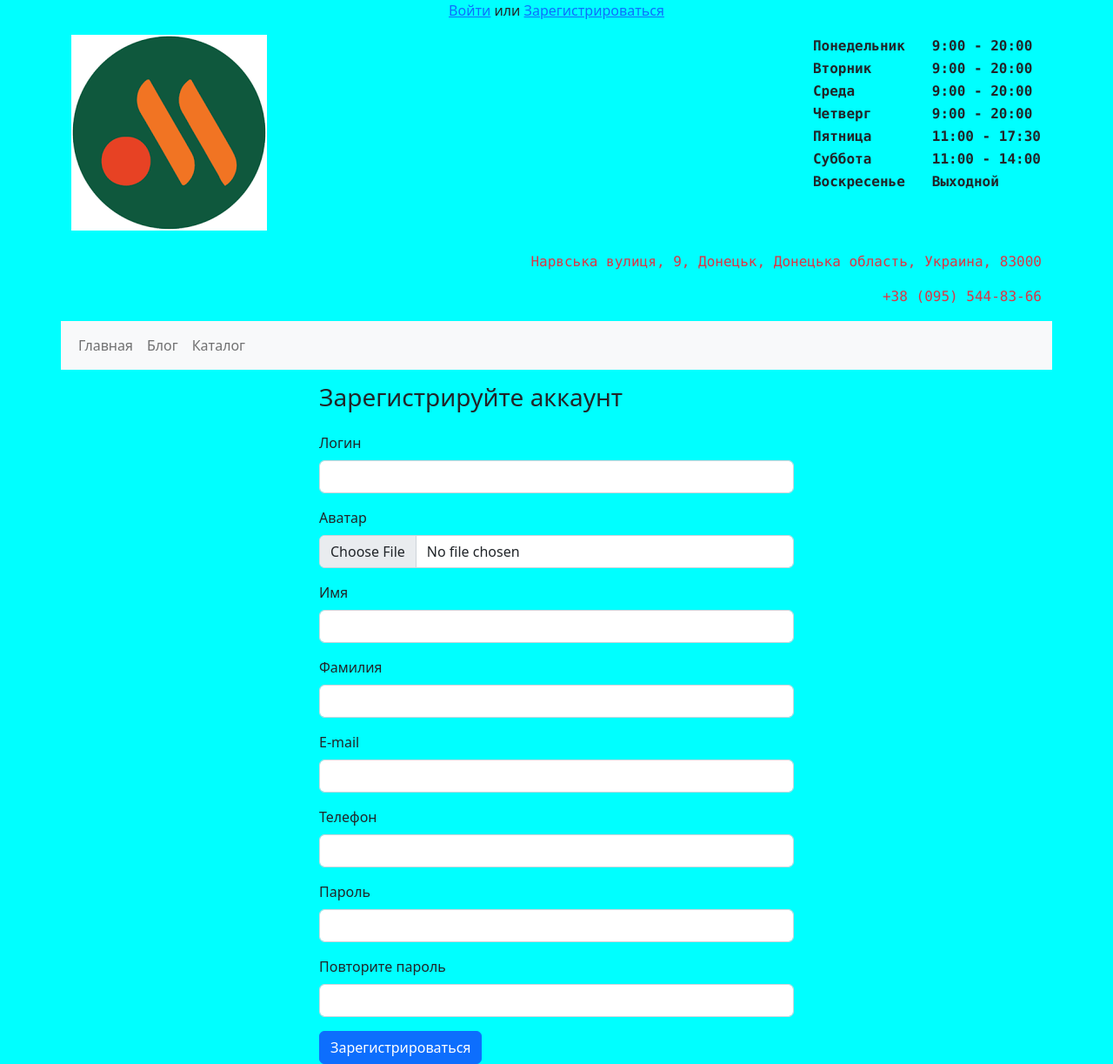
After one commit to lamentable-kid/vkysno, a Django app: page /login/register/ in a window 1280 px wide. The commit adds this page. Shown: the whole page at 87% size. Run offline with Django 4.2, Linux system fonts and the light colour scheme; lists and menus that the app fills with data are empty; parts of the project's set-up code (start-up, migrations or seed data) failed here and were passed over.

Commit message:
register

```diff
--- a/apps/user/forms.py
+++ b/apps/user/forms.py
@@ -1,6 +1,29 @@
 from django import forms
+
+from apps.user.models import User
 
 
 class LoginForm(forms.Form):
     username = forms.CharField()
     password = forms.CharField(widget=forms.PasswordInput)
+
+
+class RegisterForm(forms.ModelForm):
+    password_confirm = forms.CharField(widget=forms.PasswordInput)
+
+    class Meta:
+        model = User
+        fields = ['username', 'image', 'first_name', 'last_name', 'email', 'phone', 'password', 'password_confirm']
+
+    def clean_email(self):
+        cleaned_data = self.cleaned_data
+        user = User.objects.filter(email=cleaned_data['email'])
+        if user:
+            raise forms.ValidationError('Пользователь с таким email уже существует')
+        return cleaned_data['email']
+
+    def clean_password_confirm(self):
+        cleaned_data = self.cleaned_data
+        if cleaned_data['password'] != cleaned_data['password_confirm']:
+            raise forms.ValidationError('Пароли не совпадают')
+        return cleaned_data['password_confirm']
--- a/apps/user/urls.py
+++ b/apps/user/urls.py
@@ -5,4 +5,5 @@ from apps.user import views
 urlpatterns = [
     path('login/', views.user_login, name='login'),
     path('logout/', views.user_logout, name='logout'),
+    path('register/', views.user_register, name='register'),
 ]
--- a/apps/user/views.py
+++ b/apps/user/views.py
@@ -1,6 +1,6 @@
 from django.shortcuts import render, redirect
 from django.contrib.auth import authenticate, login, logout
-from apps.user.forms import LoginForm
+from apps.user.forms import LoginForm, RegisterForm
 from django.http import HttpResponseRedirect
 from django.urls import reverse
 
@@ -16,6 +16,8 @@ def user_login(request):
             if user:
                 if user.is_active:
                     login(request, user)
+                    # if next_page == '/login/register/':
+                    #     reverse('home')
                     return HttpResponseRedirect(next_page)
                 else:
                     error = 'Вы забанены, идите лесом -->'
@@ -29,3 +31,19 @@ def user_login(request):
 def user_logout(request):
     logout(request)
     return redirect('home')
+
+
+def user_register(request):
+    error = None
+    next_page = request.GET.get('next', reverse('home'))
+    if request.method == 'POST':
+        form = RegisterForm(request.POST, request.FILES)
+        if form.is_valid():
+            user = form.save(commit=False)
+            user.set_password(form.cleaned_data['password'])
+            user.save()
+            return render(request, 'user/welcome.html', {'user': user, 'next_page': next_page})
+        error = form.errors
+    else:
+        form = RegisterForm()
+    return render(request, 'user/register.html', {'form': form, 'error': error})
--- a/templates/base.html
+++ b/templates/base.html
@@ -29,7 +29,9 @@
                 {% if request.user.is_authenticated %}
                     <p class="text-center">Привет {{ request.user.username}} (<a href="{% url 'logout' %}">Выйти</a>)</p>
                 {% else %}
-                    <p class="text-center"><a href="{% url 'login' %}?next={{ request.path }}">Войти</a></p>
+                    <p class="text-center"><a href="{% url 'login' %}?next={% if request.GET.next %}{{ request.GET.next }}{% else %}{{ request.path }}{% endif %}">Войти</a>
+                        или
+                        <a href="{% url 'register' %}?next={{ request.path }}">Зарегистрироваться</a></p>
                 {% endif %}
                 <a href="{% url 'home' %}">
                     <img src="{% static 'logo.png' %}" alt="Вкусно" title="Вкусно" id="logo">
--- /dev/null
+++ b/templates/user/register.html
@@ -0,0 +1,57 @@
+{% extends "base.html" %}
+{% block meta_tags %}
+    {% include '_meta_tags.html' with meta_title='Регистрация' %}
+{% endblock %}
+{% block content %}
+    <div class="row">
+        <div class="col-sm-12 col-md-3"></div>
+        <div class="col-sm-12 col-md-6">
+            <h3 class="my-header">Зарегистрируйте аккаунт</h3>
+            {% if error %}
+                <div class="alert alert-danger" role="alert">
+                    {{ error }}
+                </div>
+            {% endif %}
+            <form method="post" enctype="multipart/form-data">
+{#                enctype - передача аватарки, вместо form-data может быть json и т.д.#}
+                {% csrf_token %}
+                <div class="mb-3">
+                    <label for="username" class="form-label">Логин</label>
+                    <input type="text" class="form-control" id="username" name="username" required>
+                </div>
+                <div class="mb-3">
+                    <label for="image" class="form-label">Аватар</label>
+                    <input type="file" class="form-control" id="image" name="image" required>
+                </div>
+                <div class="mb-3">
+                    <label for="first_name" class="form-label">Имя</label>
+                    <input type="text" class="form-control" id="first_name" name="first_name" required>
+                </div>
+                <div class="mb-3">
+                    <label for="last_name" class="form-label">Фамилия</label>
+                    <input type="text" class="form-control" id="last_name" name="last_name" required>
+                </div>
+                <div class="mb-3">
+                    <label for="email" class="form-label">E-mail</label>
+                    <input type="email" class="form-control" id="email" name="email" required>
+                </div>
+                <div class="mb-3">
+                    <label for="phone" class="form-label">Телефон</label>
+                    <input type="text" class="form-control" id="phone" name="phone" required>
+                </div>
+                <div class="mb-3">
+                    <label for="password" class="form-label">Пароль</label>
+                    <input type="password" class="form-control" id="password" name="password" required>
+                </div>
+                <div class="mb-3">
+                    <label for="password_confirm" class="form-label">Повторите пароль</label>
+                    <input type="password" class="form-control" id="password_confirm" name="password_confirm" required>
+                </div>
+                <button type="submit" class="btn btn-primary">Зарегистрироваться</button>
+            </form>
+        </div>
+    </div>
+{% endblock %}
+
+{#или#}
+{#<form action="">{{ form.as_p }}</form>#}
```
Also changed, not shown: templates/user/welcome.html (added, +8 -0 lines), media/user/6.jpg (added).
